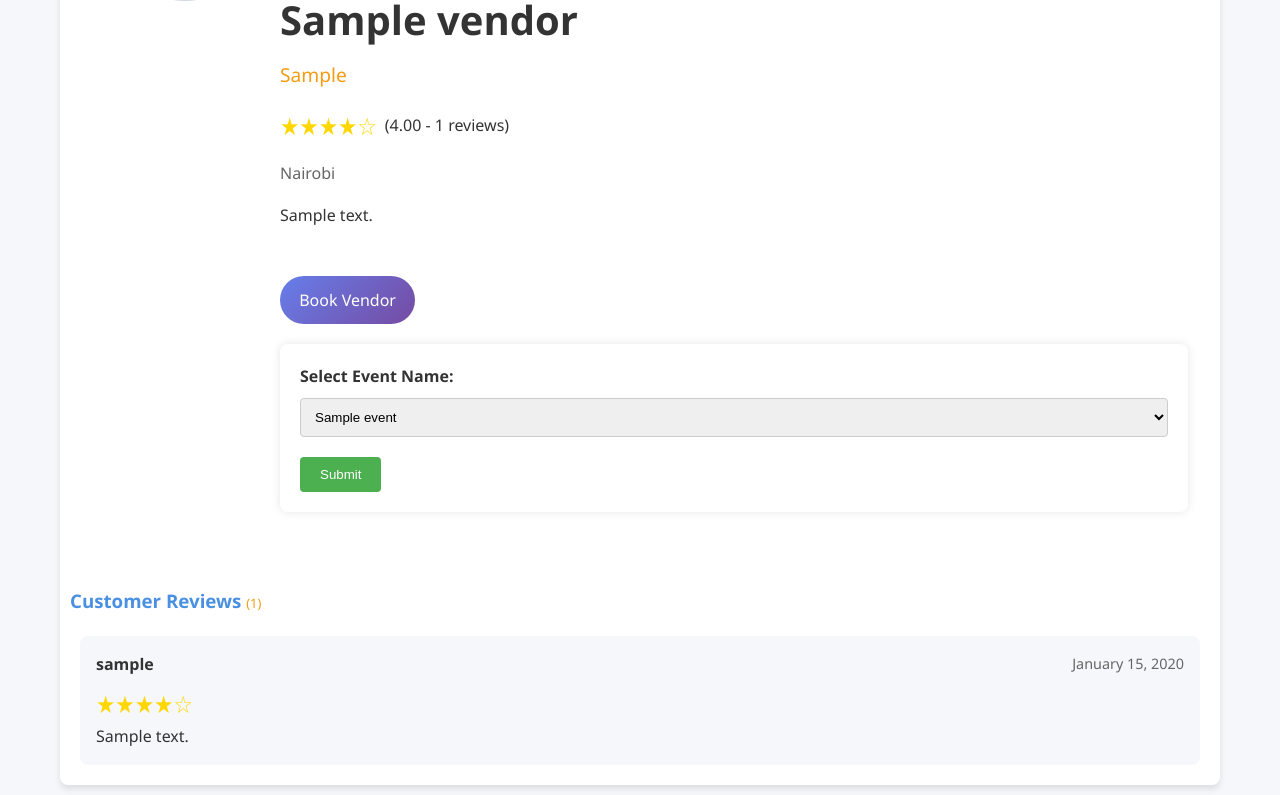
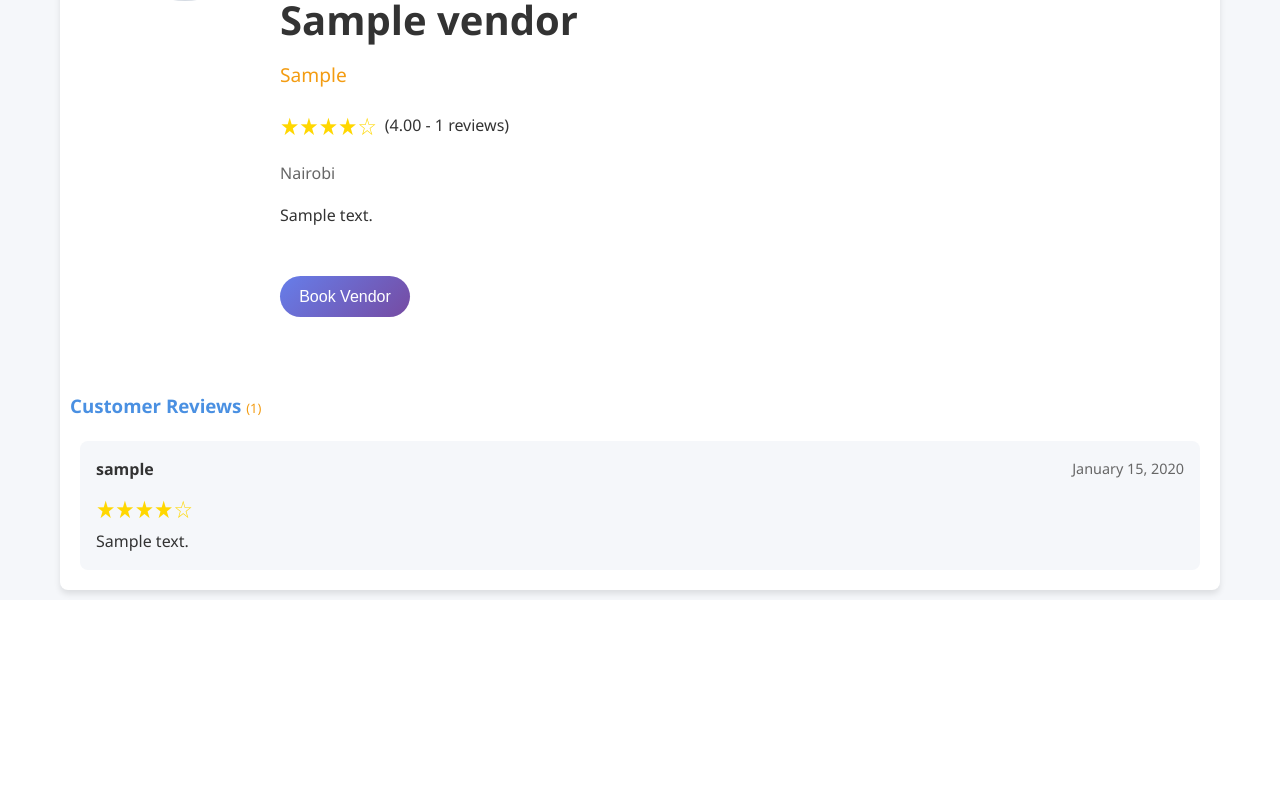
Before and after one commit to Esther-Wagatwe/memorable_events, a Flask app: page /vendors/1 in a window 1280 px wide. Shown: the part 452-1247 px from the top of the page. After the commit the page ends 1052 px from the top, so only its background shows below. Run offline with Flask 3, Linux system fonts and the light colour scheme; the first user in the database is signed in; tables that the repository leaves empty hold one stand-in row (Sample ...); some libraries are stand-ins or nearby versions.

Commit message:
Update
 - Better dummy reviews using lorem
 - Vendor booking hidden but shown on click

```diff
--- a/models/dummy_data_gen.py
+++ b/models/dummy_data_gen.py
@@ -61,7 +61,7 @@ def create_data():
 
             review = Reviews(
                 rating=weighted_starts_rating(),
-                comment=lorem.get_paragraph(),
+                comment=lorem.get_paragraph(sentence_range=(1, 5)),
                 user=random_user,
                 vendor=new_vendor
             )
--- a/templates/event_details.html
+++ b/templates/event_details.html
@@ -465,7 +465,7 @@
 
         <div class="vendors-content">
             <div class="management-actions-global">
-                <button class="btn btn-primary">Add New Vendor</button>
+                <a href="/vendors" class="btn btn-primary">Add New Vendor</a>
             </div>
 
             <ul class="vendor-list">
--- a/templates/vendor_details.html
+++ b/templates/vendor_details.html
@@ -288,9 +288,9 @@
                 </div>
             </div>
         </div> -->
-        <a href="" class="btn">Book Vendor</a>
+        <button class="btn" id="book-vendor-button">Book Vendor</button>
 
-        <div class="selector-form">
+        <div class="selector-form" style="display: none;">
             <form action="/vendors/{{ vendor.vendor_id }}/book-event" method="post">
                 <label for="event">Select Event Name:</label>
                 <select id="event" name="event">
@@ -303,6 +303,7 @@
         </div>
 
     </div>
+
     <div class="reviews">
         <h3 class="reviews-subtitle">Customer Reviews <span class="reviews-subtitle-count">({{ vendor.review_count }})</span></h3>
 
@@ -320,5 +321,23 @@
 
         </div>
     </div>
+
 </div>
 {% endblock %}
+
+{% block page_scripts %}
+
+<script>
+    // Add a event listener to the button to toggle between show and hidden
+    const bookVendorButton = document.getElementById('book-vendor-button');
+    const selectorForm = document.querySelector('.selector-form');
+    bookVendorButton.addEventListener('click', function() {
+        if (selectorForm.style.display === 'none') {
+            selectorForm.style.display = 'block';
+        } else {
+            selectorForm.style.display = 'none';
+        }
+    });
+</script>
+
+{% endblock page_scripts %}
```
